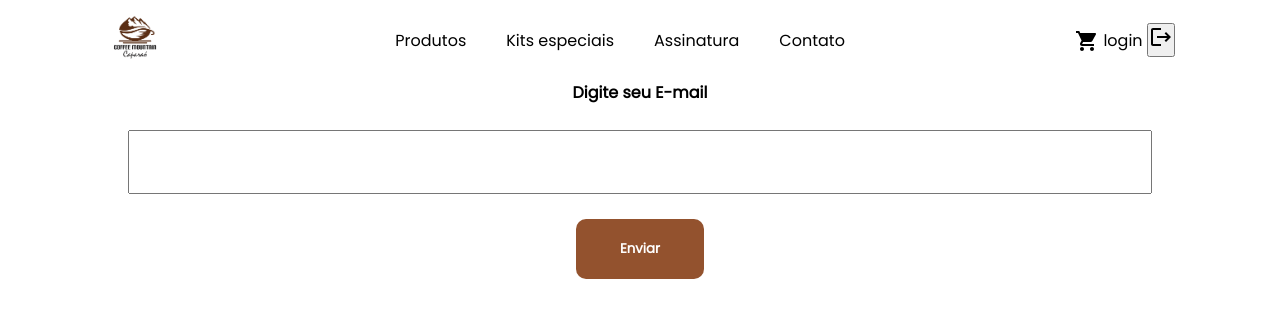
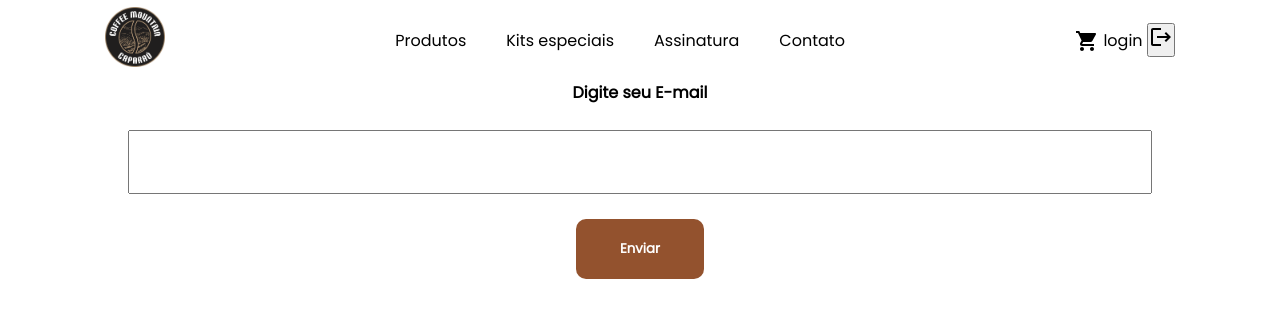
Before and after one commit to Rodrigobrinate/coffeemontainfront, a Next.js app: page /send_email in a window 1280 px wide. Shown: the top 318 px of the page. Built offline with nearby package versions, Linux system fonts and the light colour scheme.

Commit message:
logo changed

```diff
--- a/src/components/header/index.tsx
+++ b/src/components/header/index.tsx
@@ -68,7 +68,7 @@ const Header = () => {
       }
     `}</style>
         <Link href='/home'>
-<img src="/logo.png" width={'60px'} alt="logo" />
+<img src="/logo_main.png" width={'60px'} alt="logo" />
 </Link>
 <ul className={styles.ul}>
     <li className={styles.li}><Link className={styles.a} href="/home">Produtos</Link> </li>
@@ -103,7 +103,7 @@ const Header = () => {
       <List>
       <ListItem sx={{textAlign: "center"}} disablePadding>
             <ListItemButton sx={{display: "flex", justifyContent: "center"}}>
-            <img src="/logo.png" width={'60px'} alt="logo" />
+            <img src="/logo_main.png" width={'60px'} alt="logo" />
 
             </ListItemButton>
           </ListItem>
```
